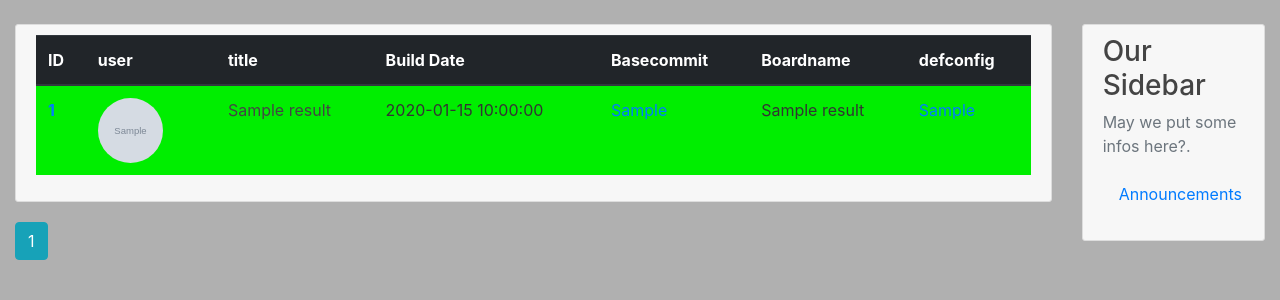
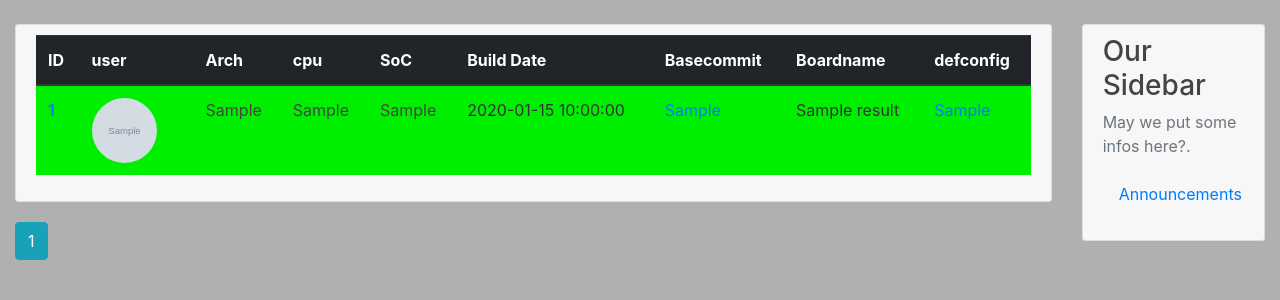
Before and after one commit to EmbLux-Kft/uboot_results, a Flask app: page /ubtestresults/ in a window 1280 px wide. Shown: the part 56-356 px from the top of the page. Run offline with Flask 2, Linux system fonts and the light colour scheme; tables that the repository leaves empty hold one stand-in row (values such as "Sample post"); grey boxes marked "Sample" are stand-in pictures; some libraries are stand-ins or nearby versions.

Commit message:
show on home page arch/cpu and SoC instead title
show on home page arch/cpu and SoC instead title
as this makes more sense.

Signed-off-by: Heiko Schocher <hs@denx.de>

```diff
--- a/src/ubtres/templates/home.html
+++ b/src/ubtres/templates/home.html
@@ -8,7 +8,9 @@
                 <tr>
                   <th scope="col">ID</th>
                   <th scope="col">user</th>
-                  <th scope="col">title</th>
+                  <th scope="col">Arch</th>
+                  <th scope="col">cpu</th>
+                  <th scope="col">SoC</th>
                   <th scope="col">Build Date</th>
                   <th scope="col">Basecommit</th>
                   <th scope="col">Boardname</th>
@@ -24,7 +26,9 @@
                   {% endif %}
                       <th scope="row"> <a href="{{ url_for('results.result', result_id=result.id) }}"> {{ result.id }}</a></th>
                       <td class="result-title"> <a href="{{ url_for('users.user_results', username=result.author.username) }}"> <img class="rounded-circle result-img" src="{{ url_for('static', filename='profile_pics/' + result.author.image_file) }}"> </a></img> </td>
-                      <td class="result-title"> {{ result.title }}</td>
+                      <td class="result-title"> {{ result.arch }}</td>
+                      <td class="result-title"> {{ result.cpu }}</td>
+                      <td class="result-title"> {{ result.soc }}</td>
                       <td class="result-build_date"> {{ result.build_date }}</td>
 		      <td class="result-basecommit"> <a href="https://gitlab.denx.de/u-boot/u-boot/-/commit/{{ result.basecommit_long }}">{{ result.basecommit_short }}</td>
                       <td class="result-boardname"> {{ result.boardname }}</td>
```
